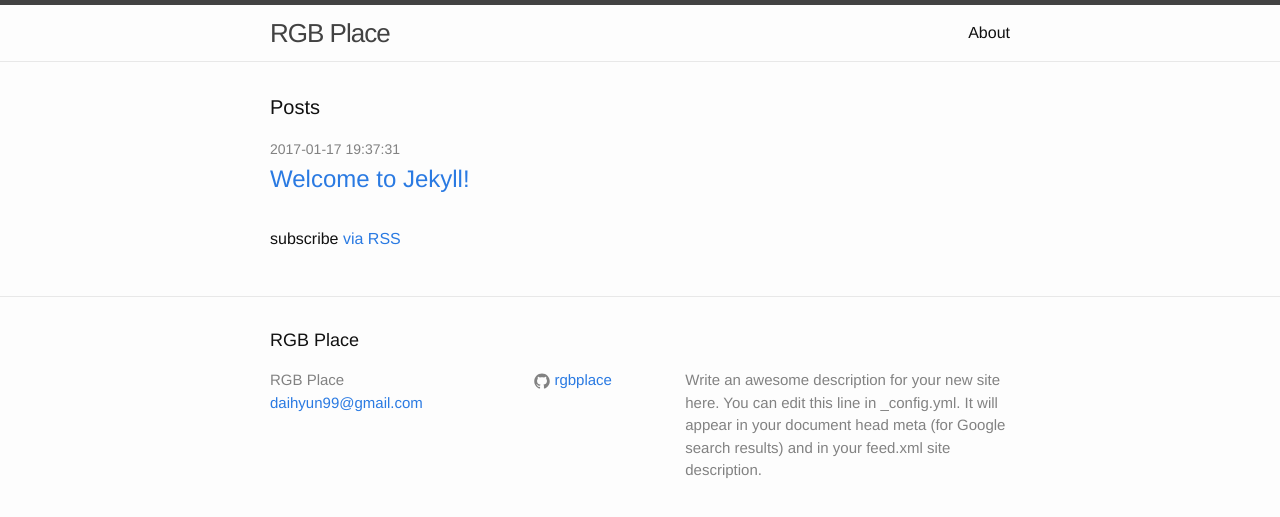
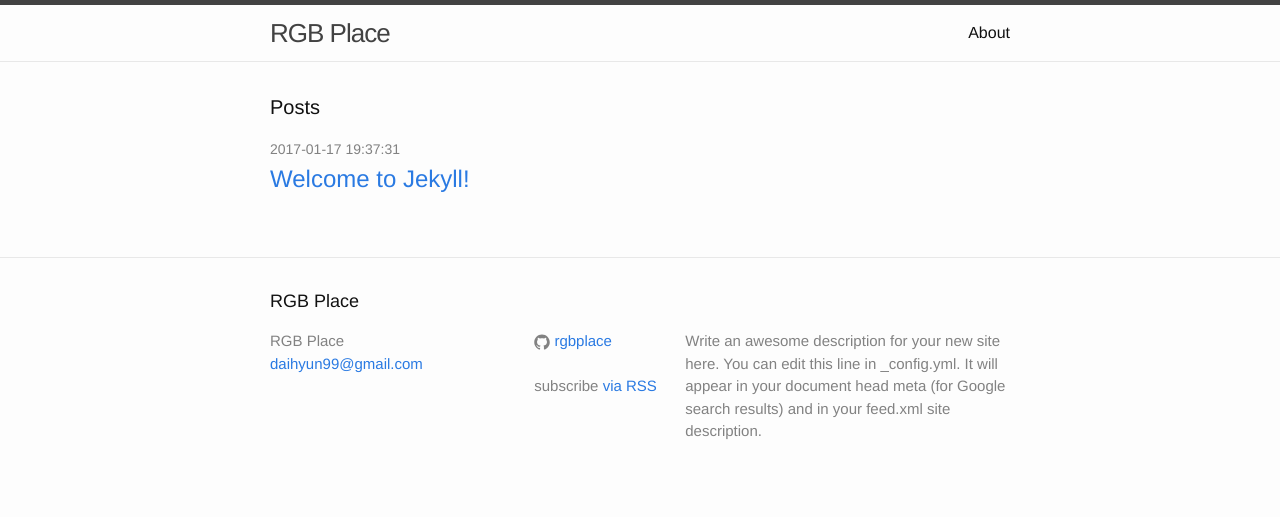
Before and after one commit to 6lueparr0t/about-rgbplace, a Jekyll site: the page built from index.md, in a window 1280 px wide. Shown: the top 517 px of the page. Built offline with Jekyll 4.4.1, drawn with Linux system fonts in a browser that asks for light colours.

Commit message:
auto commit 20170118 22:48:42; git push origin master

```diff
--- a/_includes/footer.html
+++ b/_includes/footer.html
@@ -13,9 +13,9 @@
             {% else %}
               {{ site.title | escape }}
             {% endif %}
-            </li>
+          </li>
             {% if site.email %}
-            <li><a href="mailto:{{ site.email }}">{{ site.email }}</a></li>
+           <li><a href="mailto:{{ site.email }}">{{ site.email }}</a></li>
             {% endif %}
         </ul>
       </div>
@@ -28,6 +28,8 @@
           </li>
           {% endif %}
 
+          <li>&nbsp;</li>
+          <li><p class="rss-subscribe">subscribe <a href="{{ "/feed.xml" | relative_url }}">via RSS</a></p></li>
         </ul>
       </div>
 
@@ -36,6 +38,4 @@
       </div>
     </div>
 
-  </div>
-
 </footer>
--- a/_layouts/home.html
+++ b/_layouts/home.html
@@ -20,6 +20,4 @@
     {% endfor %}
   </ul>
 
-  <p class="rss-subscribe">subscribe <a href="{{ "/feed.xml" | relative_url }}">via RSS</a></p>
-
 </div>
--- a/assets/main.scss
+++ b/assets/main.scss
@@ -1,39 +1,5 @@
 ---
 # Only the main Sass file needs front matter (the dashes are enough)
 ---
-@charset "utf-8";
-
-// Our variables
-$base-font-family: "Helvetica Neue", Helvetica, Arial, sans-serif;
-$base-font-size:   16px;
-$base-font-weight: 400;
-$small-font-size:  $base-font-size * 0.875;
-$base-line-height: 1.5;
-
-$spacing-unit:     30px;
-
-$text-color:       #111;
-$background-color: #fdfdfd;
-$brand-color:      #2a7ae2;
-
-$grey-color:       #828282;
-$grey-color-light: lighten($grey-color, 40%);
-$grey-color-dark:  darken($grey-color, 25%);
-
-// Width of the content area
-$content-width:    800px;
-
-$on-palm:          600px;
-$on-laptop:        800px;
-
-// Minima also includes a mixin for defining media queries.
-// Use media queries like this:
-// @include media-query($on-palm) {
-//     .wrapper {
-//         padding-right: $spacing-unit / 2;
-//         padding-left: $spacing-unit / 2;
-//     }
-// }
-
 // Import partials from the `minima` theme.
 @import "minima";
```
